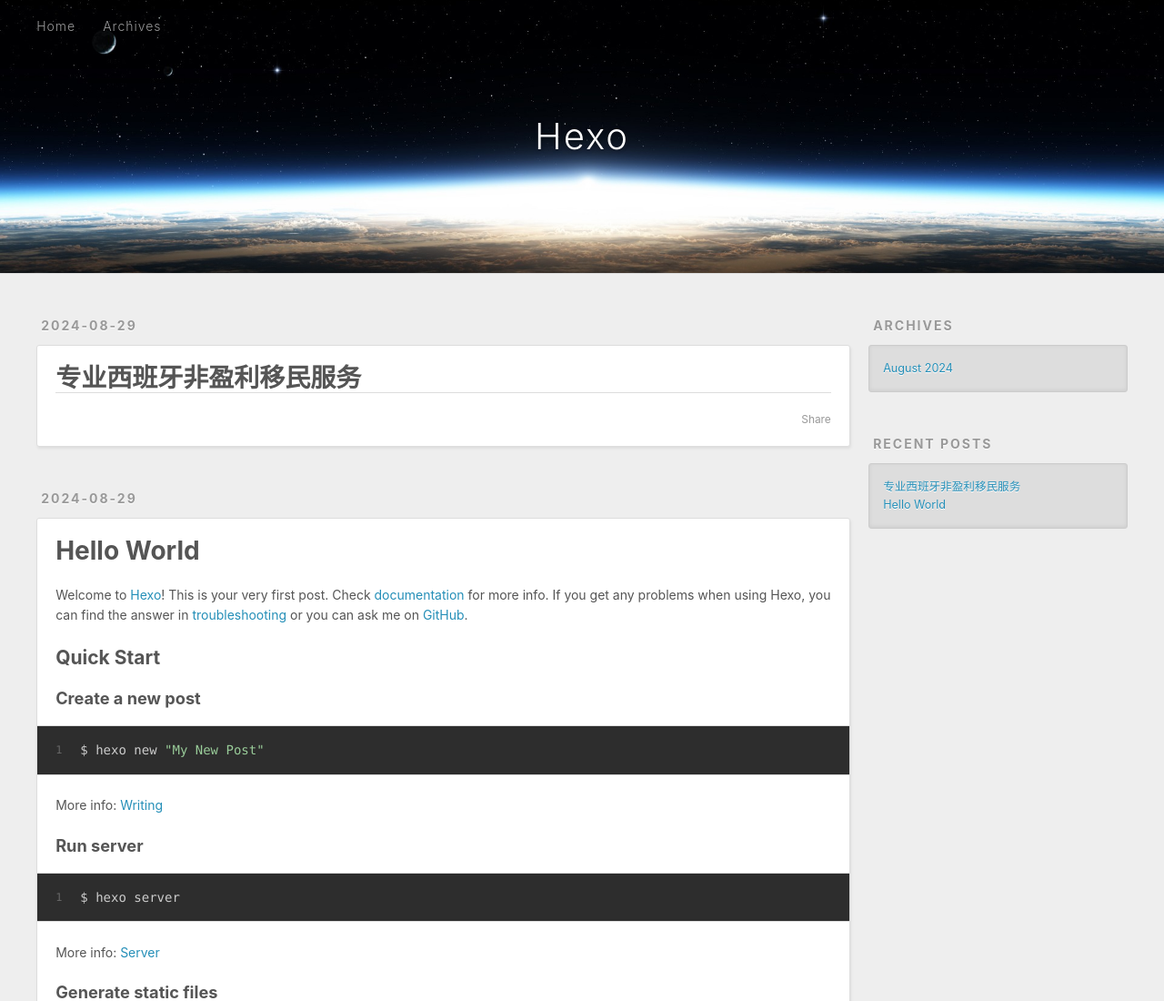
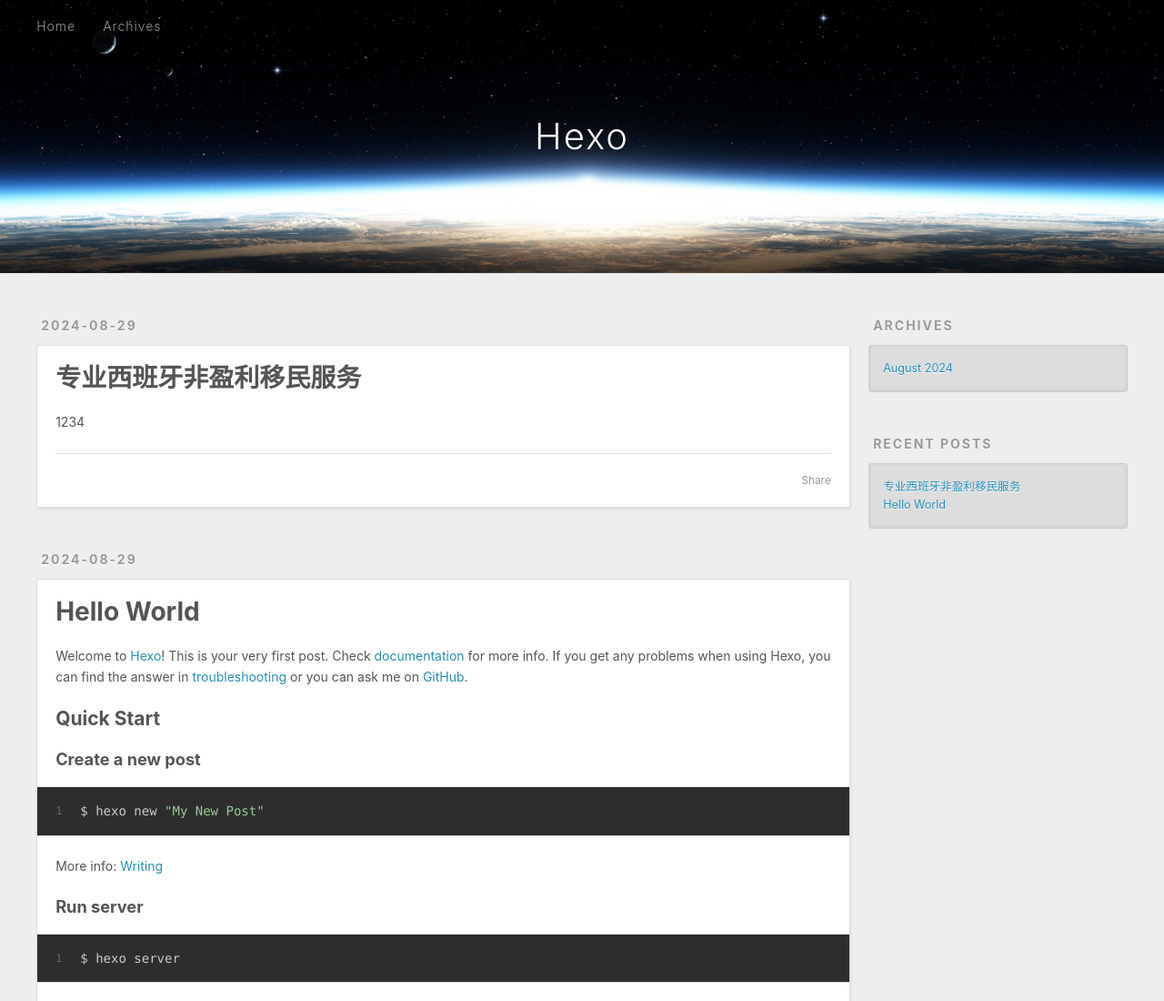
Before and after one commit to nicolas9366/nikone.github.io, a plain HTML site: page index.html in a window 1280 px wide. Shown: the top 1100 px of the page at 91% size. Drawn offline with Linux system fonts and the light colour scheme.

Commit message:
Site updated: 2024-08-29 23:20:25

```diff
--- a/index.html
+++ b/index.html
@@ -91,6 +91,7 @@
 
     <div class="e-content article-entry" itemprop="articleBody">
 
+        <p>1234 </p>
 
 
     </div>
```
Also changed, not shown: 2024/08/29/专业西班牙非盈利移民服务/index.html (+5 -2 lines).
